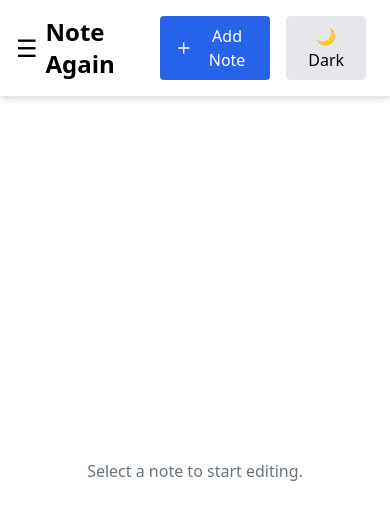
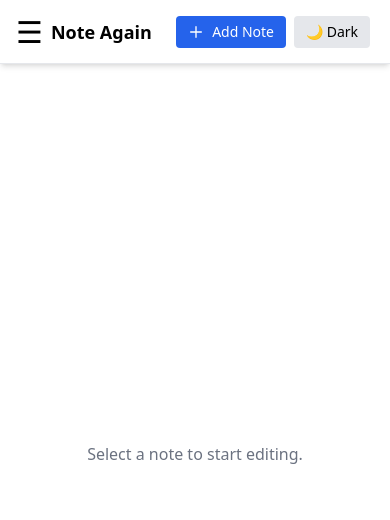
Before and after one commit to BrachoD/note-again, a React (Vite) app: page / in a window 390 px wide. Shown: the top 520 px of the page. Built offline with nearby package versions, Linux system fonts and the light colour scheme.

Commit message:
Validations were added, can't add two notes in a row if no content is written first in the new note, also now you can't save empty notes. Mobile header looks better. Added scroll to note list.

```diff
--- a/src/App.jsx
+++ b/src/App.jsx
@@ -8,15 +8,6 @@ import { toast } from 'react-hot-toast';
 
 
 function App() {
-  // const [notes, setNotes] = useState([
-  //   { id: 1, title: "Ideas para el portafolio", content: "Agregar proyectos de React y una landing page personal." },
-  //   { id: 2, title: "Recetas favoritas", content: "Tacos al pastor, lasaña, y arroz con leche." },
-  //   { id: 3, title: "Libros por leer", content: "Clean Code, Atomic Habits, y El hombre en busca de sentido." },
-  //   { id: 4, title: "Notas del curso de React", content: "useState, useEffect, props, componentes y rutas." },
-  //   { id: 5, title: "Recordatorios semanales", content: "Lunes: revisar tareas. Viernes: actualizar Trello." }
-  // ]);
-
-
 
   const [notes, setNotes] = useState(() => {
     const savedNotes = localStorage.getItem("notes");
@@ -34,6 +25,7 @@ function App() {
     return localStorage.getItem('darkMode') === 'true';
   });
 
+  const [currentContent, setCurrentContent] = useState("");
 
   useEffect(() => {
     const storedDarkMode = localStorage.getItem('darkMode') === 'true';
@@ -75,6 +67,12 @@ function App() {
 
   //Adding a new note.
   const handleAddNote = () => {
+
+    if (selectedNote && !currentContent.trim()) {
+      toast.error("Finish the current empty note before creating a new one.");
+      return;
+    }
+
     const baseTitle = "New Note";
     // Filters all the notes titles that start with "New Note"
     const similarNotes = notes.filter(note =>
@@ -153,7 +151,7 @@ function App() {
         <Header handleAddNote={handleAddNote} isDarkMode={isDarkMode} toggleDarkMode={toggleDarkMode} setIsSidebarOpen={setIsSidebarOpen} />
         <div className="flex flex-1 relative ">
           <Sidebar notes={filteredNotes} onSelectNote={handleSelectNote} searchTerm={searchTerm} setSearchTerm={setSearchTerm} onSortNotes={sortNotesByName} sortOrderAsc={sortOrderAsc} isSidebarOpen={isSidebarOpen} setIsSidebarOpen={setIsSidebarOpen} />
-          <Editor selectedNote={selectedNote} onUpdateNote={handleUpdateNote} onDeleteNote={handleDeleteNote} />
+          <Editor selectedNote={selectedNote} onUpdateNote={handleUpdateNote} onDeleteNote={handleDeleteNote} onContentChange={setCurrentContent} />
         </div>
       </div>
     </>
--- a/src/components/Editor.jsx
+++ b/src/components/Editor.jsx
@@ -1,6 +1,8 @@
 import { useState, useEffect, useRef } from "react";
+import { toast } from "react-hot-toast";
 
-function Editor({ selectedNote, onUpdateNote, onDeleteNote }) {
+
+function Editor({ selectedNote, onUpdateNote, onDeleteNote, onContentChange }) {
 
     const [title, setTitle] = useState("");
     const [content, setContent] = useState("");
@@ -11,13 +13,24 @@ function Editor({ selectedNote, onUpdateNote, onDeleteNote }) {
         if (selectedNote) {
             setTitle(selectedNote.title);
             setContent(selectedNote.content);
+            onContentChange(selectedNote.content)
             isInitialLoad.current = true;
         }
-    }, [selectedNote]);
+    }, [selectedNote, onContentChange]);
 
     //If you edit the inputs this is being called.
     useEffect(() => {
+
+
         if (selectedNote && !isInitialLoad.current) {
+            const trimmedTitle = title.trim();
+            const trimmedContent = content.trim();
+
+            if (!trimmedTitle && !trimmedContent) {
+                toast.error("Cannot save an empty note.");
+                return;
+            }
+
             const updatedNote = {
                 ...selectedNote,
                 title,
@@ -32,7 +45,7 @@ function Editor({ selectedNote, onUpdateNote, onDeleteNote }) {
     }, [title, content]);
 
     if (!selectedNote) {
-        return <div className="p-4 flex flex-col gap-4 w-full h-full items-center justify-center text-gray-500 dark:text-dark-muted">Select a note to start editing.</div>;
+        return <div className="p-4 flex flex-1 flex-col gap-4 w-full h-full items-center justify-center text-gray-500 dark:text-dark-muted">Select a note to start editing.</div>;
     }
 
     return (
@@ -47,7 +60,10 @@ function Editor({ selectedNote, onUpdateNote, onDeleteNote }) {
             <textarea
                 className="flex-1 p-2 border rounded h-[300px] w-full transition-colors duration-500 dark:bg-dark-surface dark:border-dark-border dark:text-dark-text"
                 value={content}
-                onChange={(e) => setContent(e.target.value)}
+                onChange={(e) => {
+                    setContent(e.target.value);
+                    onContentChange(e.target.value);
+                }}
                 placeholder="Write your note here..."
             />
 
--- a/src/components/Header.jsx
+++ b/src/components/Header.jsx
@@ -1,26 +1,30 @@
 const Header = ({ handleAddNote, isDarkMode, toggleDarkMode, setIsSidebarOpen }) => {
     return (
-        <header className="bg-white dark:bg-gray-900 text-black dark:text-white shadow-md p-4 border-b flex transition-colors duration-500">
+        <header className="h-16 bg-white dark:bg-gray-900 text-black dark:text-white shadow-md p-4 border-b flex items-center transition-colors duration-500 ">
 
             <button
-                className="md:hidden text-2xl mr-2"
+                className="md:hidden text-3xl mr-2"
                 onClick={() => setIsSidebarOpen(true)}
             >
                 ☰
             </button>
-            <h1 className="text-2xl font-semibold grow">Note Again</h1>
+            <h1 className="text-lg md:text-2xl font-semibold grow text-left">
+                Note Again
+            </h1>
+
             <button
                 onClick={handleAddNote}
-                className="flex items-center gap-2 bg-blue-600 hover:bg-blue-700 text-white py-2 px-4 rounded transition duration-200 mx-2"
+                className="flex items-center gap-2 bg-blue-600 hover:bg-blue-700 text-white py-1.5 px-3 text-sm rounded transition duration-200 mx-1 md:py-2 md:px-4 md:text-base md:mx-2"
             >
-                <svg xmlns="http://www.w3.org/2000/svg" className="h-5 w-5" fill="none" viewBox="0 0 24 24" stroke="currentColor">
+                <svg xmlns="http://www.w3.org/2000/svg" className="h-4 w-4 md:h-5 md:w-5" fill="none" viewBox="0 0 24 24" stroke="currentColor">
                     <path strokeLinecap="round" strokeLinejoin="round" strokeWidth={2} d="M12 4v16m8-8H4" />
                 </svg>
                 Add Note
             </button>
+
             <button
                 onClick={toggleDarkMode}
-                className="flex mx-2 items-center gap-2 bg-gray-200 dark:bg-gray-600 hover:bg-gray-300 dark:hover:bg-gray-500 text-black dark:text-white py-2 px-4 rounded transition duration-200"
+                className="flex items-center gap-2 bg-gray-200 dark:bg-gray-600 hover:bg-gray-300 dark:hover:bg-gray-500 text-black dark:text-white py-1.5 px-3 text-sm rounded transition duration-200 mx-1 md:py-2 md:px-4 md:text-base md:mx-2"
             >
                 {isDarkMode ? (
                     <>
@@ -32,42 +36,9 @@ const Header = ({ handleAddNote, isDarkMode, toggleDarkMode, setIsSidebarOpen })
                     </>
                 )}
             </button>
+
         </header>
     );
 };
 
-
-
-// const Header = ({ handleAddNote, isDarkMode, toggleDarkMode, setIsSidebarOpen }) => {
-//     return (
-//         <header className="flex items-center justify-between p-4 border-b bg-gray-200 dark:bg-gray-800 dark:text-white">
-//             {/* Botón hamburguesa */}
-//             <button
-//                 className="md:hidden text-2xl mr-2"
-//                 onClick={() => setIsSidebarOpen(true)}
-//             >
-//                 ☰
-//             </button>
-
-//             <h1 className="text-lg font-bold">Note Again</h1>
-
-//             <div className="flex items-center gap-2">
-//                 <button
-//                     onClick={handleAddNote}
-//                     className="bg-green-500 hover:bg-green-600 text-white px-4 py-2 rounded transition"
-//                 >
-//                     Add Note
-//                 </button>
-//                 <button
-//                     onClick={toggleDarkMode}
-//                     className="text-xl"
-//                     title="Toggle dark mode"
-//                 >
-//                     {isDarkMode ? "🌙" : "☀️"}
-//                 </button>
-//             </div>
-//         </header>
-//     );
-// };
-
 export default Header;
--- a/src/components/Sidebar.jsx
+++ b/src/components/Sidebar.jsx
@@ -8,12 +8,13 @@ const Sidebar = ({ notes, onSelectNote, searchTerm, setSearchTerm, onSortNotes,
     return (
         <aside
             className={`
-          fixed z-40 top-0 left-0 h-full w-72 flex flex-col bg-gray-100 dark:bg-dark-surface text-black dark:text-white border-r border-gray-300 dark:border-dark-border p-4 transition-all duration-300 ease-in-out
+    fixed z-40 top-0 left-0 h-screen md:h-[calc(100vh-4rem)] w-72 flex flex-col
+    bg-gray-100 dark:bg-dark-surface text-black dark:text-white border-r border-gray-300 dark:border-dark-border
+    p-4 transition-all duration-300 ease-in-out
     md:static md:translate-x-0 md:w-96
     ${isSidebarOpen ? "translate-x-0" : "-translate-x-full"}
   `}
         >
-
             <button
                 className="md:hidden text-right w-full mb-2 text-gray-700 dark:text-gray-300"
                 onClick={() => setIsSidebarOpen(false)}
@@ -23,7 +24,8 @@ const Sidebar = ({ notes, onSelectNote, searchTerm, setSearchTerm, onSortNotes,
 
             <h2 className="text-xl font-bold mb-4">Notes</h2>
 
-            {hasNotes ? (<>
+            {hasNotes ? (
+                <>
                     <SearchBar searchTerm={searchTerm} setSearchTerm={setSearchTerm} />
                     <button
                         onClick={onSortNotes}
@@ -58,60 +60,21 @@ const Sidebar = ({ notes, onSelectNote, searchTerm, setSearchTerm, onSortNotes,
                         )}
                     </button>
 
+                    {/* ✅ Scrollable NoteList wrapper */}
+                    <div className="flex-1 overflow-y-auto mt-2 pr-1">
                         <NoteList notes={notes} onSelectNote={onSelectNote} />
-
-            </>) : (
+                    </div>
+                </>
+            ) : (
                 <div className="text-center text-gray-500 dark:text-gray-300 mt-8">
                     Note list is empty, <br />
                     add a note to begin ✍️
                 </div>
             )}
+        </aside>
 
-        </aside>
 
     );
 };
 
-
-
-
-// const Sidebar = ({ notes, onSelectNote, searchTerm, setSearchTerm, onSortNotes, sortOrderAsc, isSidebarOpen, setIsSidebarOpen }) => {
-//     return (
-//         <aside
-//             className={`
-//           fixed z-40 top-0 left-0 h-full w-72 bg-gray-100 dark:bg-dark-surface text-black dark:text-white border-r border-gray-300 dark:border-dark-border p-4 transition-transform duration-300 ease-in-out
-//           md:static md:translate-x-0 md:w-96
-//           ${isSidebarOpen ? "translate-x-0" : "-translate-x-full"}
-//         `}
-//         >
-//             {/* Botón de cerrar solo visible en móviles */}
-//             <button
-//                 className="md:hidden text-right w-full mb-2 text-gray-700 dark:text-gray-300"
-//                 onClick={() => setIsSidebarOpen(false)}
-//             >
-//                 ✕ Close
-//             </button>
-
-//             <h2 className="text-xl font-bold mb-4">Notes</h2>
-
-//             {notes && notes.length > 0 ? (
-//                 <>
-//                     <SearchBar searchTerm={searchTerm} setSearchTerm={setSearchTerm} />
-//                     <button
-//                         onClick={onSortNotes}
-//                         className="flex items-center self-center w-3/4 justify-center gap-2 bg-blue-500 hover:bg-blue-600 text-white py-2 px-4 my-2 rounded transition duration-200"
-//                     >
-//                         {sortOrderAsc ? "⬇️ Sort A-Z" : "⬆️ Sort Z-A"}
-//                     </button>
-//                     <NoteList notes={notes} onSelectNote={onSelectNote} />
-//                 </>
-//             ) : (
-//                 <p className="text-sm text-gray-600 dark:text-dark-muted">
-//                     No notes yet. Add a note to get started! ✍️
-//                 </p>
-//             )}
-//         </aside>
-//     );
-// };
-
 export default Sidebar;
```
Lines whose indentation alone changed are shown as unchanged.
